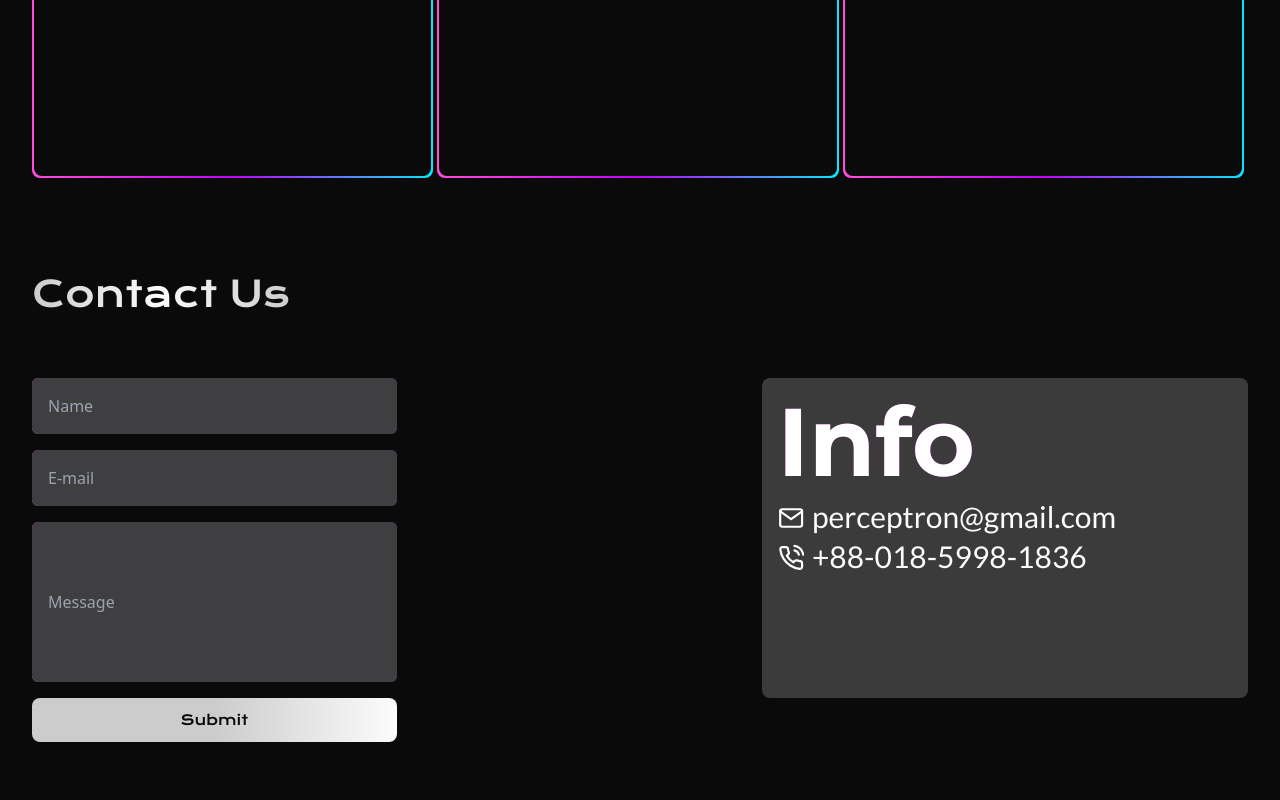
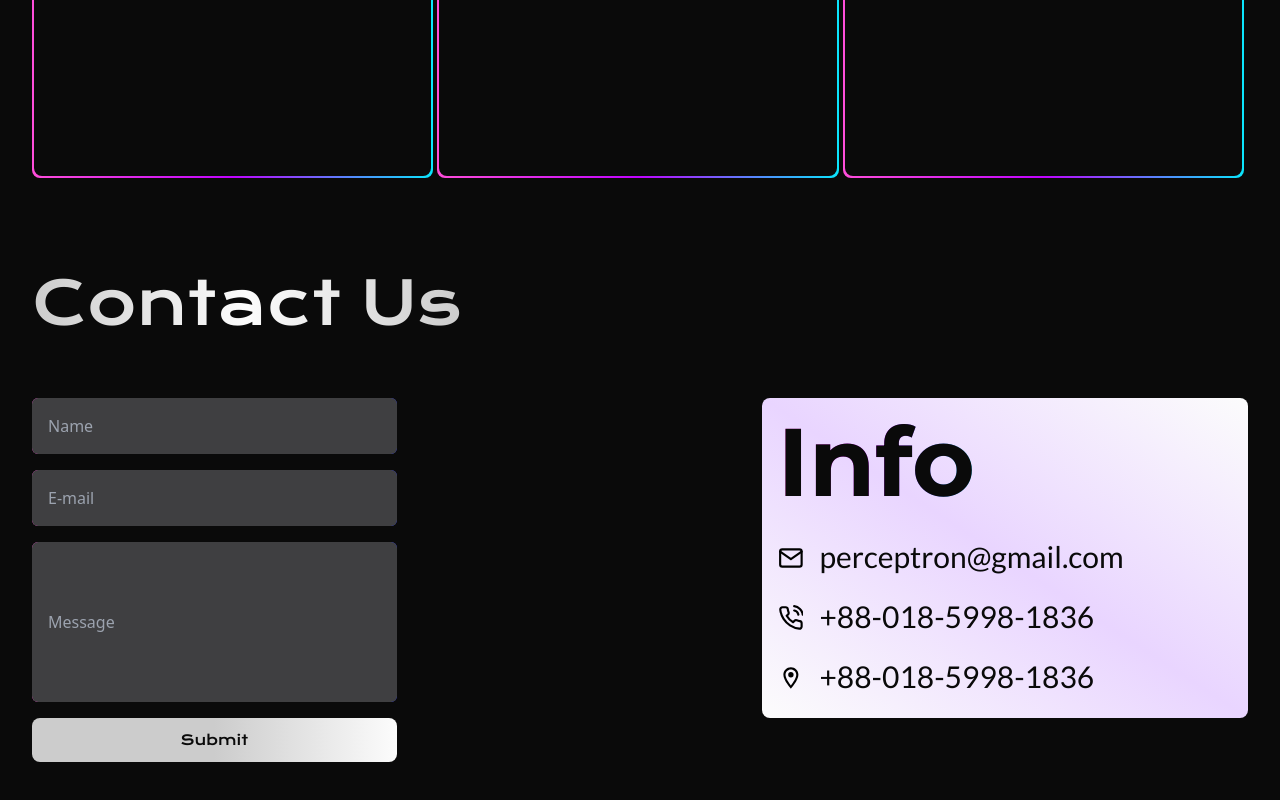
Before and after one commit to asif-bhuti/perceptron-client, a React (Create React App) app: page / in a window 1280 px wide. Shown: the part 3198-3998 px from the top of the page. Built offline with nearby package versions, Linux system fonts and the light colour scheme.

Commit message:
update UI

```diff
--- a/src/pages/contact/Contact.jsx
+++ b/src/pages/contact/Contact.jsx
@@ -2,6 +2,7 @@ import React from "react";
 import { motion } from "framer-motion";
 import { FiMail, FiPhoneCall } from "react-icons/fi";
 import { Button, Text, SlideIn } from "../../components";
+import { MdOutlineLocationOn } from "react-icons/md";
 
 export const Contact = () => {
   return (
@@ -10,7 +11,10 @@ export const Contact = () => {
       id="contact"
     >
       <SlideIn direction={"left"} delay={0.1}>
-        <Text variant="heading" className={"mb-16 mobile:mb-4 mobile:text-2xl"}>
+        <Text
+          variant="heading"
+          className={"mb-16 text-6xl mobile:mb-4 mobile:text-2xl"}
+        >
           Contact Us
         </Text>
       </SlideIn>
@@ -51,33 +55,32 @@ export const Contact = () => {
           </SlideIn>
         </div>
 
-        <motion.div
-          whileHover={{ scale: [null, 1.5, 1.4] }}
-          transition={{ duration: 0.3 }}
-          className="bg-opacity-20 bg-primary-100 h-[40%] w-[40%] rounded-lg p-4 mobile:w-full mobile:h-full mobile:mt-8"
-        >
-          <Text variant="title" className={"text-white mobile:text-4xl"}>
+        <div className=" flex flex-col gap-5 bg-gradient-to-tr from-primary-100 via-purple-200 to-primary-100 h-[40%] w-[40%] rounded-lg p-4 mobile:w-full mobile:h-full mobile:mt-8">
+          <Text variant="title" className={"text-primary-400 mobile:text-4xl"}>
             Info
           </Text>
-          <div className="flex">
-            <FiMail
-              className={"inline mr-2 mobile:p-2"}
-              size={"40px"}
-              color="white"
-            />
-            <Text className={"text-3xl mobile:text-xl"}>
+          <div className="flex gap-2 ">
+            <FiMail className={"inline mr-2 mobile:p-2"} size={"40px"} />
+            <Text className={"text-primary-400 text-3xl mobile:text-xl"}>
               perceptron@gmail.com
             </Text>
           </div>
-          <div className="flex">
-            <FiPhoneCall
+          <div className="flex gap-2">
+            <FiPhoneCall className={"inline mr-2 mobile:p-2"} size={"40px"} />
+            <Text className={"text-primary-400 text-3xl mobile:text-xl"}>
+              +88-018-5998-1836
+            </Text>
+          </div>
+          <div className="flex gap-2">
+            <MdOutlineLocationOn
               className={"inline mr-2 mobile:p-2"}
               size={"40px"}
-              color="white"
             />
-            <Text className={"text-3xl mobile:text-xl"}>+88-018-5998-1836</Text>
+            <Text className={"text-primary-400 text-3xl mobile:text-xl"}>
+              +88-018-5998-1836
+            </Text>
           </div>
-        </motion.div>
+        </div>
       </div>
     </div>
   );
```
